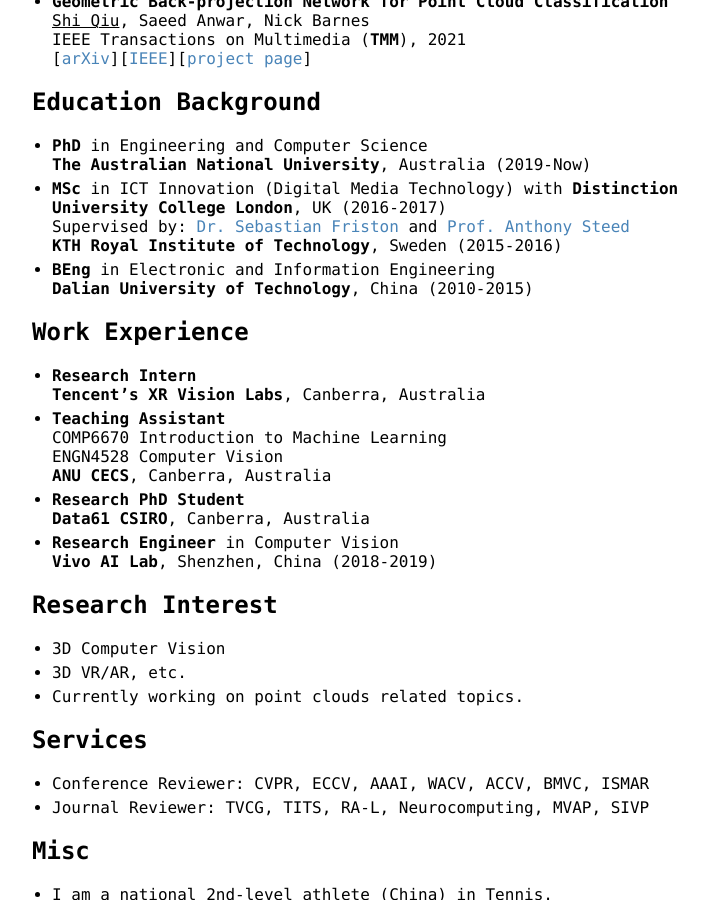
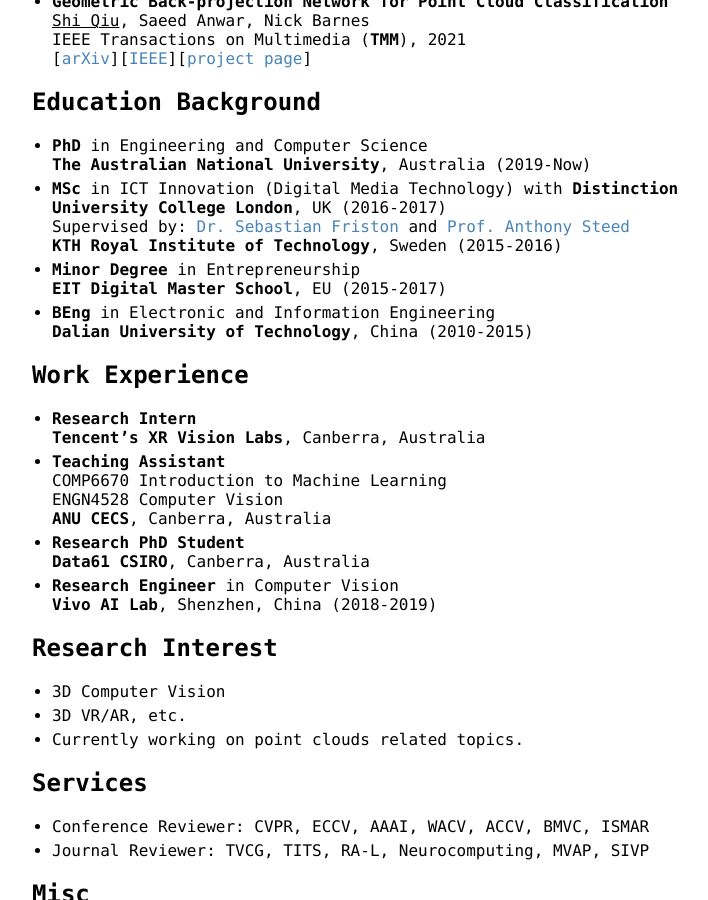
Before and after one commit to ShiQiu0419/ShiQiu0419.github.io, a Jekyll site: the page built from index.md, in a window 1280 px wide and 900 px high, scrolled down 1112 px. Shown: the whole window, without its empty margins (258-966 px from the left). Built offline with Jekyll 4.4.1, drawn with Linux system fonts in a browser that asks for light colours; our own code applies the rules of GitHub Pages for plain Markdown files.

Commit message:
Update index.md

```diff
--- a/index.md
+++ b/index.md
@@ -51,6 +51,8 @@
 **University College London**, UK (2016-2017)
 Supervised by: [Dr. Sebastian Friston](https://wp.cs.ucl.ac.uk/sebastianfriston/) and [Prof. Anthony Steed](https://wp.cs.ucl.ac.uk/anthonysteed/)
 **KTH Royal Institute of Technology**, Sweden (2015-2016)
+* **Minor Degree** in Entrepreneurship
+**EIT Digital Master School**, EU (2015-2017)
 * **BEng** in Electronic and Information Engineering
 **Dalian University of Technology**, China (2010-2015)
 
```
